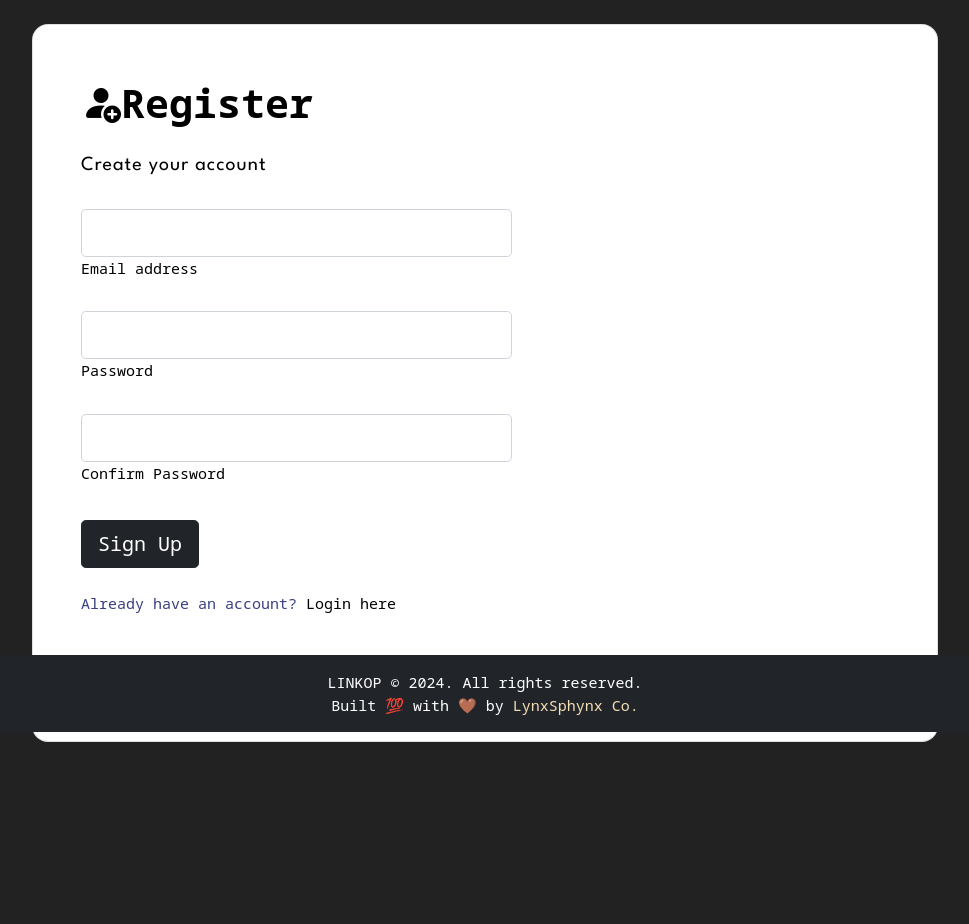
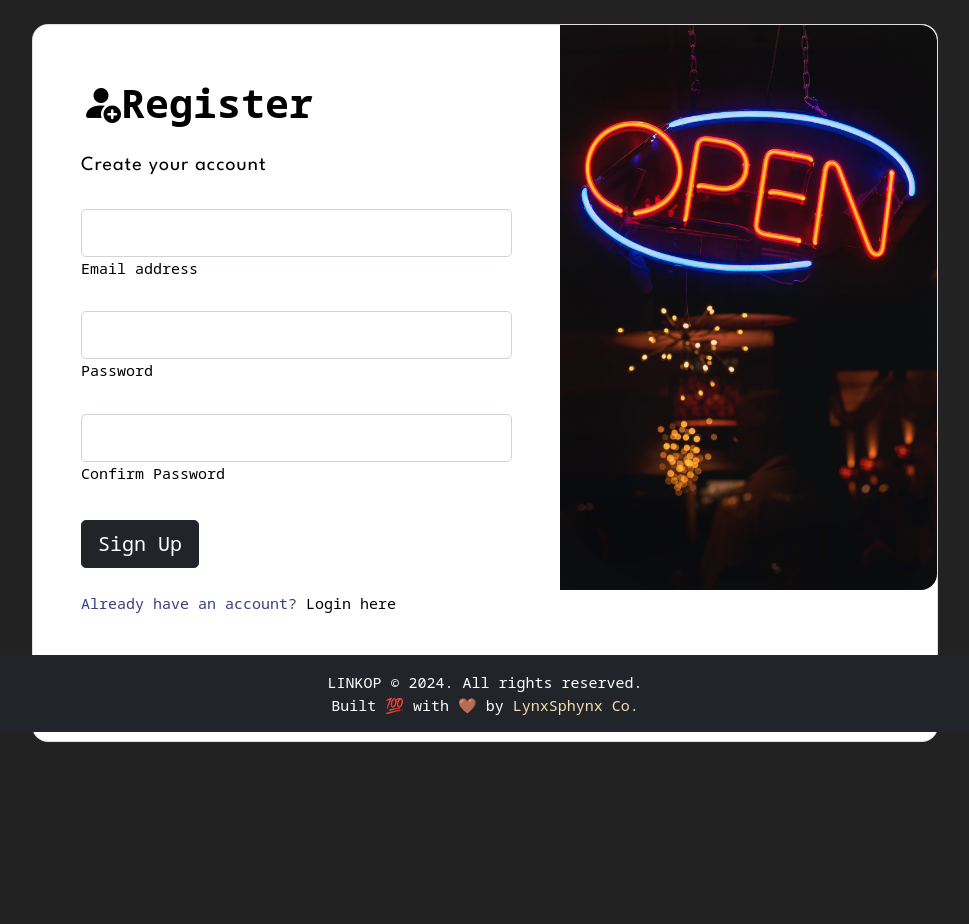
Before and after one commit to Rofy-Ray/linkop, a Django app: page /register/ in a window 1280 px wide. Shown: the part 68-992 px from the top of the page, without its empty margins (155-1124 px from the left). Run offline with Django 4.2, Linux system fonts and the light colour scheme; some libraries are stand-ins or nearby versions.

Commit message:
fixing image render on login and register forms

```diff
--- a/static/css/style.css
+++ b/static/css/style.css
@@ -144,12 +144,10 @@ a:link {
         max-height: 100%;
         overflow: auto;
     }
-    .card .card-img {
-        /* max-height: 100%;
+    .card img {
+        max-height: 100%;
         width: auto;
-        object-fit: cover;  */
-        background-size: cover;
-        background-position: center;
+        object-fit: cover;
     }
     .card .card-body {
         overflow: hidden;
--- a/templates/registration_form.html
+++ b/templates/registration_form.html
@@ -48,12 +48,10 @@
                                     </form>
                                 </div>
                             </div>
-                            <div class="col-md-6 col-lg-5 d-none d-md-block card-img" style="background-image: url('{% static 'img/regimg.jpg' %}'); border-radius: 0 1rem 1rem 0;">
-                            </div>
-                            {% comment %} <div class="col-md-6 col-lg-5 d-none d-md-block">
+                            <div class="col-md-6 col-lg-5 d-none d-md-block">
                                 <img src="{% static 'img/regimg.jpg' %}"
                                     alt="signup form" class="img-fluid" style="border-radius: 0 1rem 1rem 0; max-height: 100%; width: auto;" />
-                            </div> {% endcomment %}
+                            </div>
                         </div>
                     </div>
                 </div>
```
